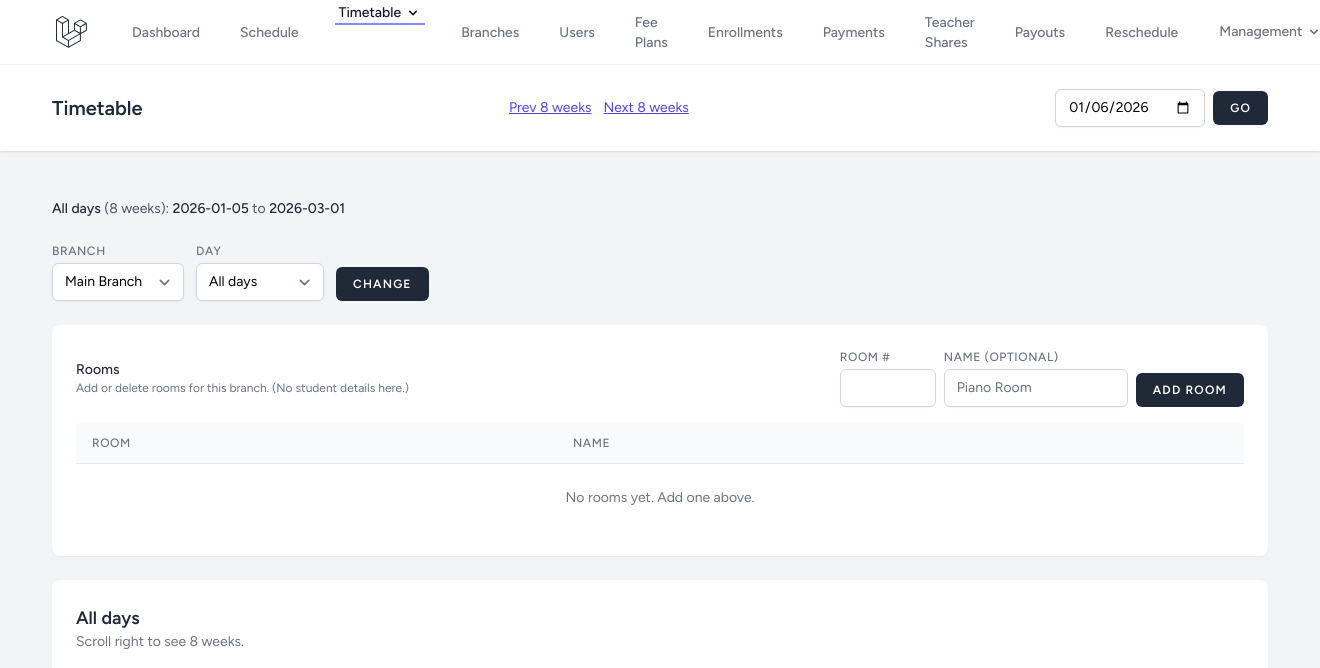
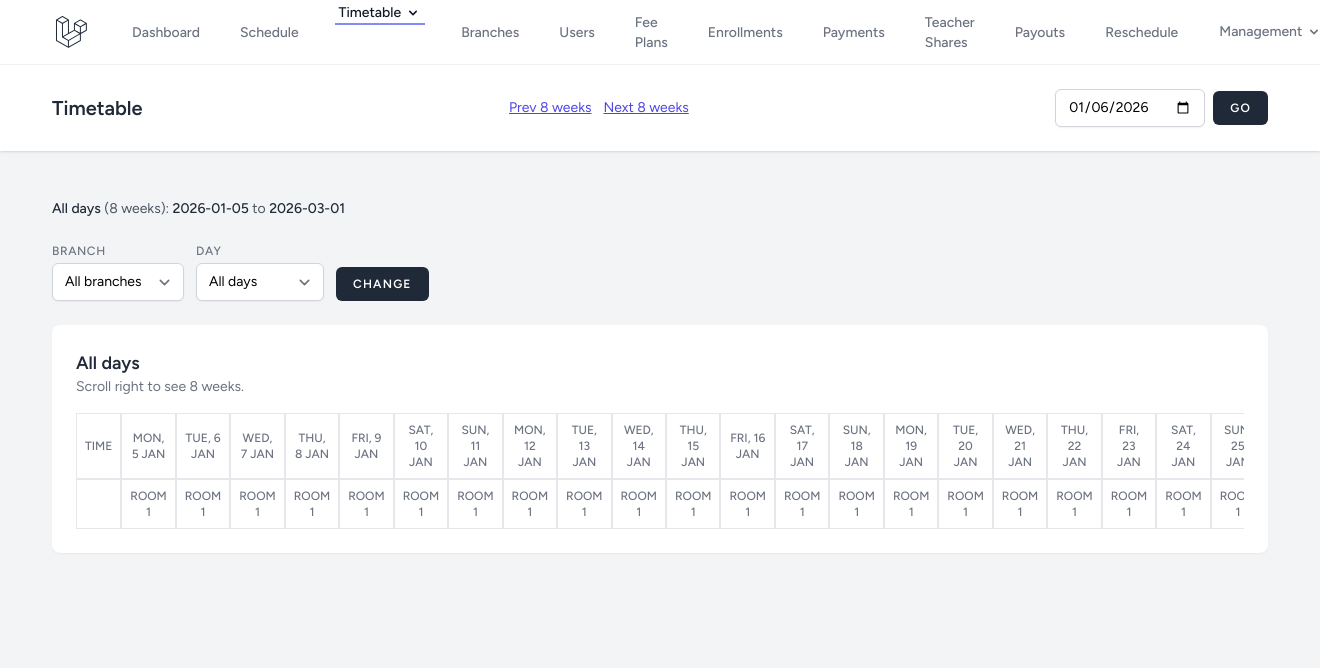
Before and after one commit to kingtiong/rockschool, a Laravel app: page /management/timetable in a window 1320 px wide; the page is wider, and only the part inside the window is pictured. Shown: the top 668 px of that part. After the commit the page ends 553 px from the top of that part, so only its background shows below. Run offline with Laravel 12, Linux system fonts and the light colour scheme; a user stored in the database is signed in; data comes from the database, SQL or seed files in the repository; data that the repository does not hold is empty; style sheets or scripts are compiled from the project's sources.

Commit message:
feat: Allow viewing all branches and improve timetable rendering
Co-authored-by: tiongct45 <tiongct45@hotmail.com>

```diff
--- a/app/Http/Controllers/Management/TimetableController.php
+++ b/app/Http/Controllers/Management/TimetableController.php
@@ -66,7 +66,7 @@ class TimetableController extends Controller
         }
 
         $branches = Branch::query()->where('active', true)->orderBy('name')->get();
-        $selectedBranchId = $validated['branch_id'] ?? $branches->first()?->id;
+        $selectedBranchId = $validated['branch_id'] ?? null;
         $selectedBranch = $selectedBranchId ? $branches->firstWhere('id', (int) $selectedBranchId) : null;
 
         $lessons = Lesson::query()
--- a/resources/views/management/timetable/index.blade.php
+++ b/resources/views/management/timetable/index.blade.php
@@ -55,8 +55,9 @@
                 <div>
                     <div class="text-xs font-medium text-gray-500 uppercase tracking-wider">{{ __('Branch') }}</div>
                     <select name="branch_id" class="mt-1 border-gray-300 focus:border-indigo-500 focus:ring-indigo-500 rounded-md shadow-sm text-sm">
+                        <option value="">{{ __('All branches') }}</option>
                         @foreach($branches as $b)
-                            <option value="{{ $b->id }}" @selected($selectedBranch?->id === $b->id)>{{ $b->name }}</option>
+                            <option value="{{ $b->id }}" @selected((string) $selectedBranch?->id === (string) $b->id)>{{ $b->name }}</option>
                         @endforeach
                     </select>
                 </div>
@@ -185,7 +186,8 @@
                                     </tr>
                                 </thead>
                                 <tbody>
-                                    @foreach($timeSlots as $t)
+                                    @for($i = 0; $i <= $slotCount; $i++)
+                                        @php($t = $gridStart->copy()->addMinutes($i * $slotMinutes))
                                         @php($timeKey = $t->format('H:i'))
                                         <tr>
                                             <td class="sticky left-0 z-10 bg-white border border-gray-200 px-2 py-2 text-xs text-gray-600 whitespace-nowrap">
@@ -218,7 +220,7 @@
                                                 @endforeach
                                             @endforeach
                                         </tr>
-                                    @endforeach
+                                    @endfor
                                 </tbody>
                             </table>
                         </div>
```
